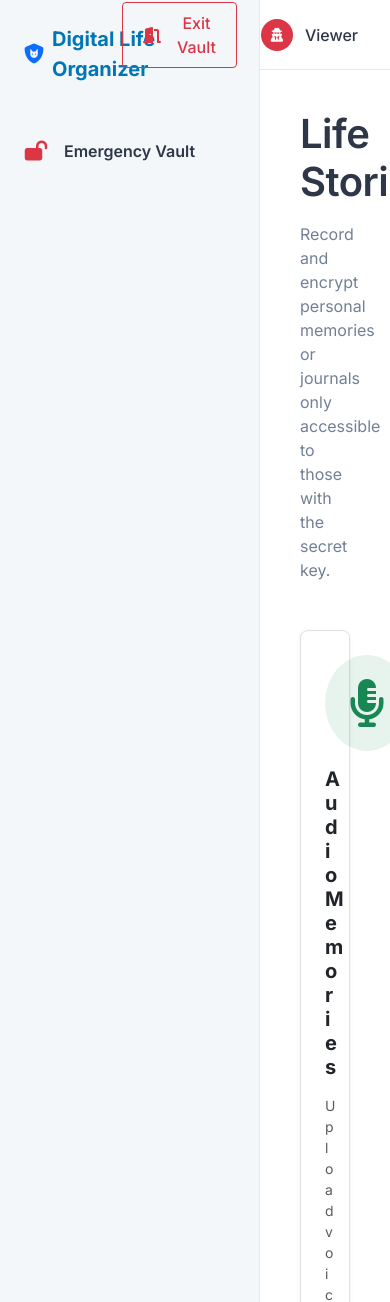
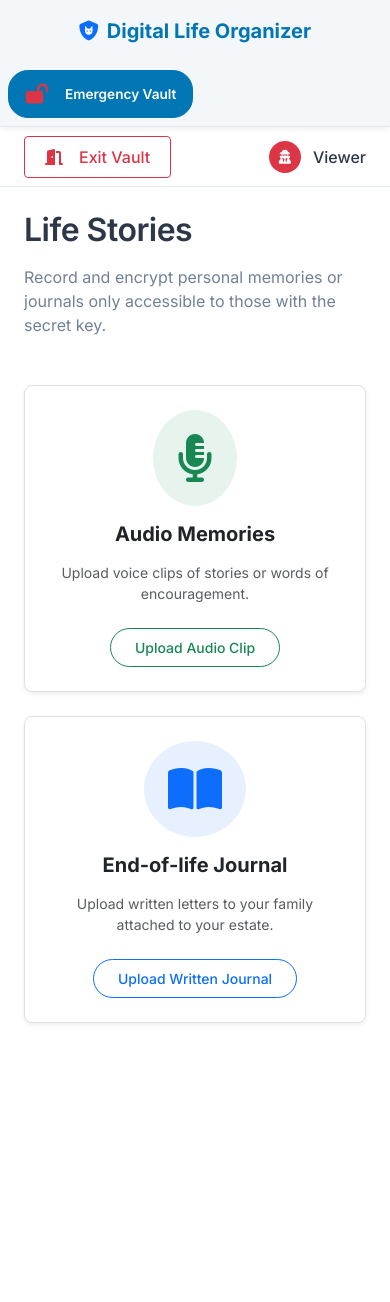
Before and after one commit to mthimkulu23/Digital-Life-Organizer-for-Families, a Flask app: page /life_stories in a window 390 px wide. Shown: the top 1302 px of the page. After the commit the page ends 1024 px from the top, so only its background shows below. Run offline with Flask 3, Linux system fonts and the light colour scheme; the visitor is signed in with stand-in values (Sample User, id 1).

Commit message:
feat: introduce comprehensive responsive styles for mobile layouts and refine public navigation.

```diff
--- a/static/css/styles.css
+++ b/static/css/styles.css
@@ -476,3 +476,113 @@ body {
     transform: translateY(-2px);
     box-shadow: 0 4px 12px rgba(0,0,0,0.08) !important;
 }
+
+/* ==========================================================================
+   MOBILE & RESPONSIVE FIXES
+   ========================================================================== */
+@media (max-width: 768px) {
+    /* Main Layout */
+    .app-layout {
+        flex-direction: column;
+    }
+
+    /* Sidebar */
+    .sidebar {
+        width: 100%;
+        border-right: none;
+        border-bottom: 1px solid var(--border-color);
+        box-shadow: 0 4px 6px -1px rgba(0, 0, 0, 0.05);
+        z-index: 10;
+        position: relative;
+    }
+
+    .sidebar-header {
+        justify-content: center;
+        padding: 1rem;
+    }
+
+    .sidebar-nav {
+        display: flex;
+        flex-direction: row;
+        overflow-x: auto;
+        padding: 0.5rem;
+        gap: 0.5rem;
+        -webkit-overflow-scrolling: touch;
+        white-space: nowrap;
+        scrollbar-width: thin;
+    }
+
+    .sidebar-nav::-webkit-scrollbar {
+        height: 4px;
+    }
+
+    .nav-item {
+        padding: 0.5rem 1rem;
+        border-radius: 20px;
+        background: white;
+        border: 1px solid var(--border-color);
+        font-size: 0.85rem;
+    }
+
+    .nav-item.active {
+        background: var(--primary-blue);
+        color: white;
+        border-color: var(--primary-blue);
+    }
+
+    .nav-item.active .nav-icon {
+        color: white;
+    }
+
+    .sidebar-divider {
+        display: none;
+    }
+
+    /* Content Area */
+    .top-header {
+        padding: 0 1.5rem;
+        height: 60px;
+        justify-content: space-between;
+    }
+
+    .content-area {
+        padding: 1.5rem;
+    }
+
+    /* Landing Page Mobile Fixes */
+    .public-navbar {
+        padding: 1rem;
+        flex-direction: column;
+        justify-content: center;
+        text-align: center;
+    }
+
+    .public-brand {
+        justify-content: center;
+    }
+
+    .particles-container {
+        display: none; /* Hide particles on mobile to improve performance and prevent overflow */
+    }
+
+    /* Auth Forms */
+    .auth-wrapper {
+        padding: 2rem 1rem;
+    }
+    .auth-panel {
+        padding: 2rem 1.5rem;
+    }
+
+    .page-title {
+        font-size: 2rem;
+    }
+
+    /* Hero Animation Card mobile sizing */
+    .position-relative.p-1.rounded-4.w-100 {
+        max-width: 100% !important;
+    }
+
+    .card.p-4.p-md-5.border-0.bg-white {
+        padding: 1.5rem !important;
+    }
+}
--- a/templates/base.html
+++ b/templates/base.html
@@ -117,14 +117,14 @@
         </div>
     {% else %}
         <!-- PUBLIC LAYOUT (Logged out) -->
-        <nav class="public-navbar d-flex justify-content-between align-items-center">
+        <nav class="public-navbar d-flex flex-wrap justify-content-between align-items-center gap-3">
             <a href="{{ url_for('home') }}" class="public-brand">
                 <i class="fa-solid fa-shield-cat"></i> Digital Life Organizer
             </a>
-            <div class="d-flex gap-3 align-items-center">
-                <a href="{{ url_for('emergency_access') }}" class="btn btn-outline text-danger border-danger"><i class="fa-solid fa-truck-medical me-2"></i> Emergency Unlocking</a>
-                <a href="{{ url_for('login') }}" class="text-dark text-decoration-none fw-medium ms-3">Log in</a>
-                <a href="{{ url_for('register') }}" class="btn btn-primary ms-2">Start for free</a>
+            <div class="d-flex flex-wrap gap-2 align-items-center mx-auto mx-md-0">
+                <a href="{{ url_for('emergency_access') }}" class="btn btn-sm btn-outline text-danger border-danger"><i class="fa-solid fa-truck-medical me-1 d-none d-sm-inline"></i>Emergency</a>
+                <a href="{{ url_for('login') }}" class="text-dark text-decoration-none fw-medium ms-1 ms-md-3">Log in</a>
+                <a href="{{ url_for('register') }}" class="btn btn-sm btn-primary ms-1 ms-md-2">Start for free</a>
             </div>
         </nav>
 
```
